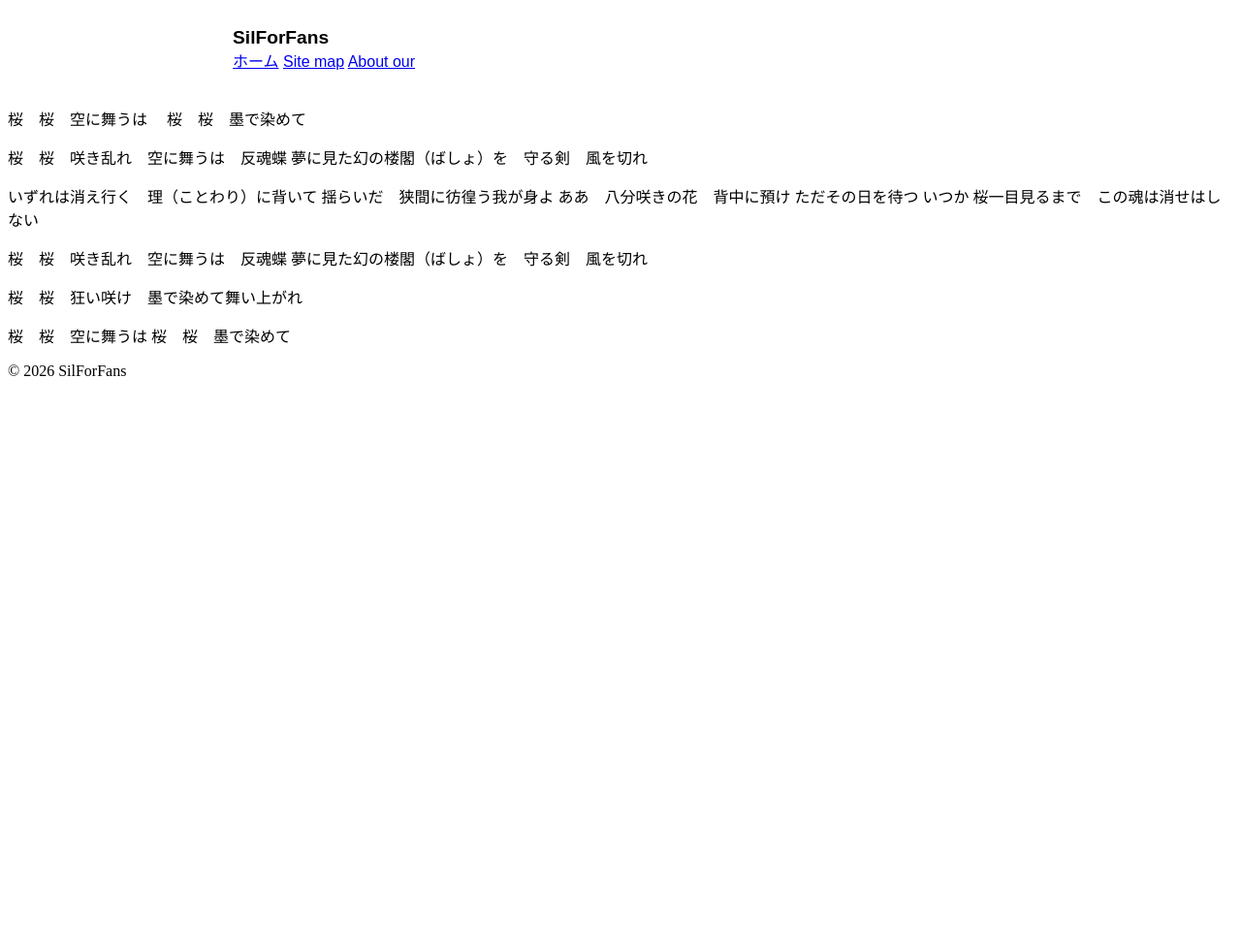
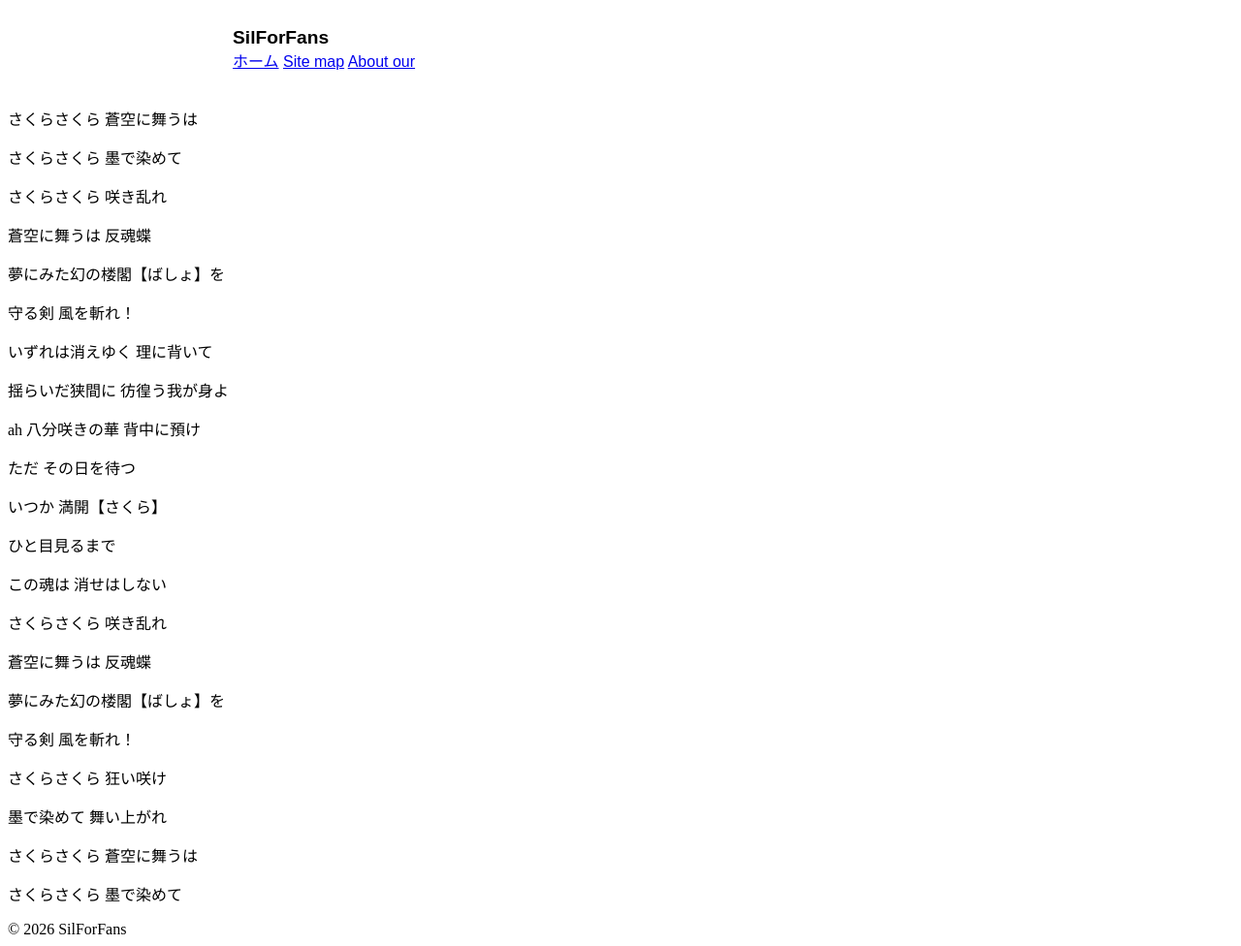
Before and after one commit to ams-www/silver-forest-lyrics, a Jekyll site: the page built from Lyrics/蒼空に舞え、墨染の桜.md, in a window 1280 px wide. Shown: the whole page at 97% size. Built offline with Jekyll 4.4.1, drawn with Linux system fonts in a browser that asks for light colours; our own code applies the rules of GitHub Pages for plain Markdown files; before the commit the page ends 900 px from its top, so only the background shows below that.

Commit message:
Update 蒼空に舞え、墨染の桜.md

```diff
--- a/Lyrics/蒼空に舞え、墨染の桜.md
+++ b/Lyrics/蒼空に舞え、墨染の桜.md
@@ -1,18 +1,53 @@
-桜　桜　空に舞うは
-桜　桜　墨で染めて
+さくらさくら 蒼空に舞うは
 
-桜　桜　咲き乱れ　空に舞うは　反魂蝶
-夢に見た幻の楼閣（ばしょ）を　守る剣　風を切れ
+さくらさくら 墨で染めて
 
-いずれは消え行く　理（ことわり）に背いて
-揺らいだ　狭間に彷徨う我が身よ
-ああ　八分咲きの花　背中に預け ただその日を待つ
-いつか 桜一目見るまで　この魂は消せはしない
 
-桜　桜　咲き乱れ　空に舞うは　反魂蝶
-夢に見た幻の楼閣（ばしょ）を　守る剣　風を切れ
 
-桜　桜　狂い咲け　墨で染めて舞い上がれ
+さくらさくら 咲き乱れ
 
-桜　桜　空に舞うは
-桜　桜　墨で染めて
+蒼空に舞うは 反魂蝶
+
+夢にみた幻の楼閣【ばしょ】を
+
+守る剣 風を斬れ！
+
+
+
+いずれは消えゆく 理に背いて
+
+揺らいだ狭間に 彷徨う我が身よ
+
+
+
+ah 八分咲きの華 背中に預け
+
+ただ その日を待つ
+
+
+
+いつか 満開【さくら】
+
+ひと目見るまで
+
+この魂は 消せはしない
+
+
+
+さくらさくら 咲き乱れ
+
+蒼空に舞うは 反魂蝶
+
+夢にみた幻の楼閣【ばしょ】を
+
+守る剣 風を斬れ！
+
+さくらさくら 狂い咲け
+
+墨で染めて 舞い上がれ
+
+
+
+さくらさくら 蒼空に舞うは
+
+さくらさくら 墨で染めて
```
